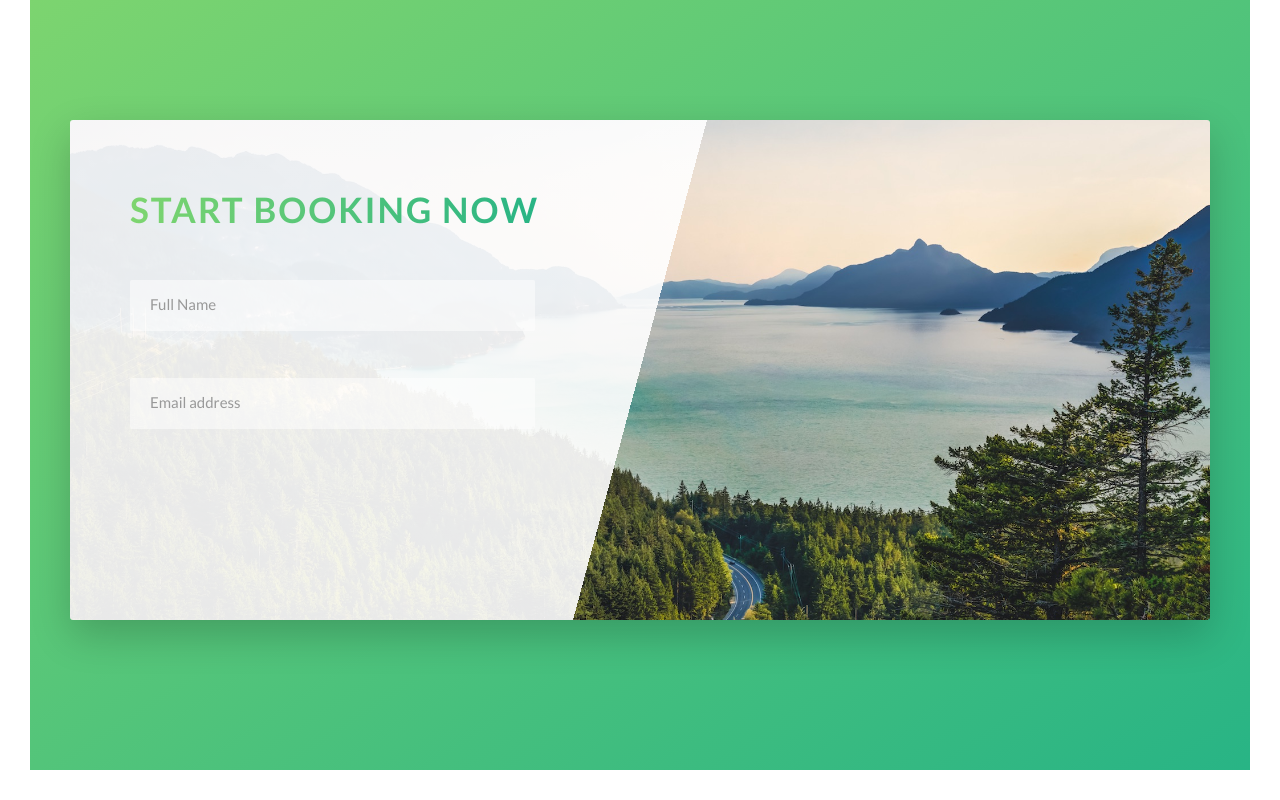
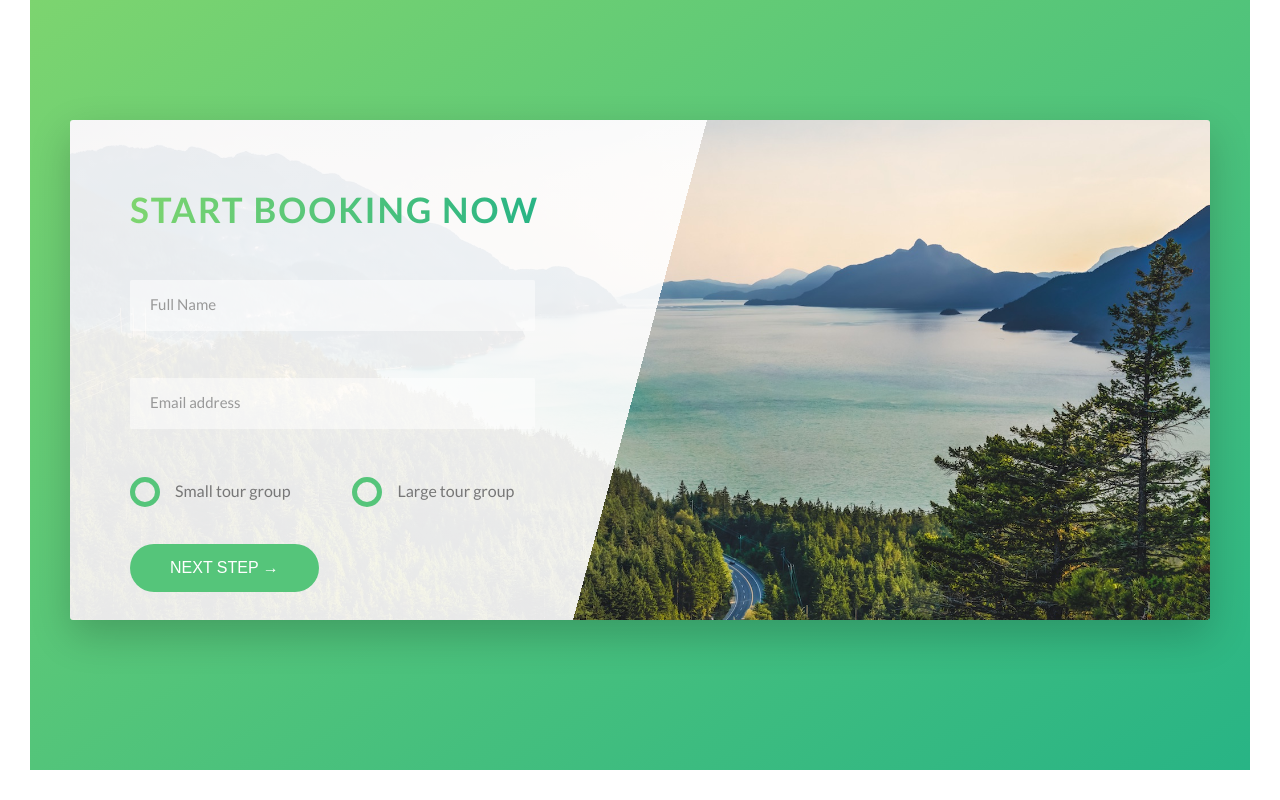
Before and after one commit to dzsub/Natours, a website: page index.html in a window 1280 px wide. Shown: the part 4657-5457 px from the top of the page. Drawn offline with Linux system fonts and the light colour scheme.

Commit message:
+ custom radio buttons + a normal button

```diff
--- a/index.html
+++ b/index.html
@@ -284,6 +284,25 @@
                                     <input type="email" class="form__input" placeholder="Email address" id="email" required>
                                     <label for="email" class="form__label">Email address</label>
                                 </div>
+                                <div class="form__group u-margin-bottom-medium">
+                                    <div class="form__radio-group">
+                                        <input type="radio" class="form__radio-input" id="small" name="size">
+                                        <label for="small" class="form__radio-label">
+                                            <span class="form__radio-button"></span>
+                                            Small tour group
+                                        </label>
+                                    </div>
+                                    <div class="form__radio-group">
+                                        <input type="radio" class="form__radio-input" id="large" name="size">
+                                        <label for="large" class="form__radio-label">
+                                            <span class="form__radio-button"></span>
+                                            Large tour group
+                                        </label>
+                                    </div>
+                                </div>
+                                <div class="form__group">
+                                    <button class="btn btn--green">Next step &rarr;</button>
+                                </div>
                             </form>
                         </div>
                     </div>
--- a/sass/base/_utilities.scss
+++ b/sass/base/_utilities.scss
@@ -1,8 +1,8 @@
-.u-center-text { text-align: center; }
+.u-center-text { text-align: center !important; }
 
-.u-margin-bottom-small { margin-bottom: 1.5rem; }
-.u-margin-bottom-medium { margin-bottom: 4rem; }
-.u-margin-bottom-big { margin-bottom: 8rem; }
+.u-margin-bottom-small { margin-bottom: 1.5rem !important; }
+.u-margin-bottom-medium { margin-bottom: 4rem !important; }
+.u-margin-bottom-big { margin-bottom: 8rem !important; }
 
-.u-margin-top-big { margin-bottom: 8rem; }
-.u-margin-top-huge { margin-bottom: 10rem; }
+.u-margin-top-big { margin-bottom: 8rem !important; }
+.u-margin-top-huge { margin-bottom: 10rem !important; }
--- a/sass/components/_button.scss
+++ b/sass/components/_button.scss
@@ -1,4 +1,5 @@
 .btn {
+    &,
     &:link,
     &:visited {
         text-transform: uppercase;
@@ -9,6 +10,9 @@
         transition: all 0.2s;
         position: relative;
         font-size: $default-font-size;
+
+        border: none;
+        cursor: pointer;
     }
 
     &:hover {
@@ -21,7 +25,9 @@
         }
     }
 
-    &:active {
+    &:active,
+    &:focus {
+        outline: none;
         transform: translateY(-0.1rem);
         box-shadow: 0 0.5rem 1rem rgba($color-black, 0.2);
     }
--- a/sass/components/_form.scss
+++ b/sass/components/_form.scss
@@ -45,4 +45,50 @@
         visibility: hidden;
         transform: translateY(-4rem);
     }
+
+    &__radio-group {
+        width: 49%;
+        display: inline-block;
+    }
+
+    &__radio-input {
+        display: none;
+    }
+
+    &__radio-label {
+        font-size: $default-font-size;
+        cursor: pointer;
+        position: relative;
+        padding-left: 4.5rem;
+    }
+
+    &__radio-button {
+        height: 3rem;
+        width: 3rem;
+        border: 5px solid $color-primary;
+        border-radius: 50%;
+        display: inline-block;
+        position: absolute;
+        left: 0;
+        top: -.4rem;
+
+        &::after {
+            content: "";
+            display: block;
+            height: 1.3rem;
+            width: 1.3rem;
+            border-radius: 50%;
+            position: absolute;
+            top: 50%;
+            left: 50%;
+            transform: translate(-50%, -50%);
+            background-color: $color-primary;
+            opacity: 0;
+            transition: opacity .2s;
+        }
+    }
+
+    &__radio-input:checked ~ &__radio-label &__radio-button::after {
+        opacity: 1;
+    }
 }
```
Also changed, not shown: sass/main.css, 1 other file.
